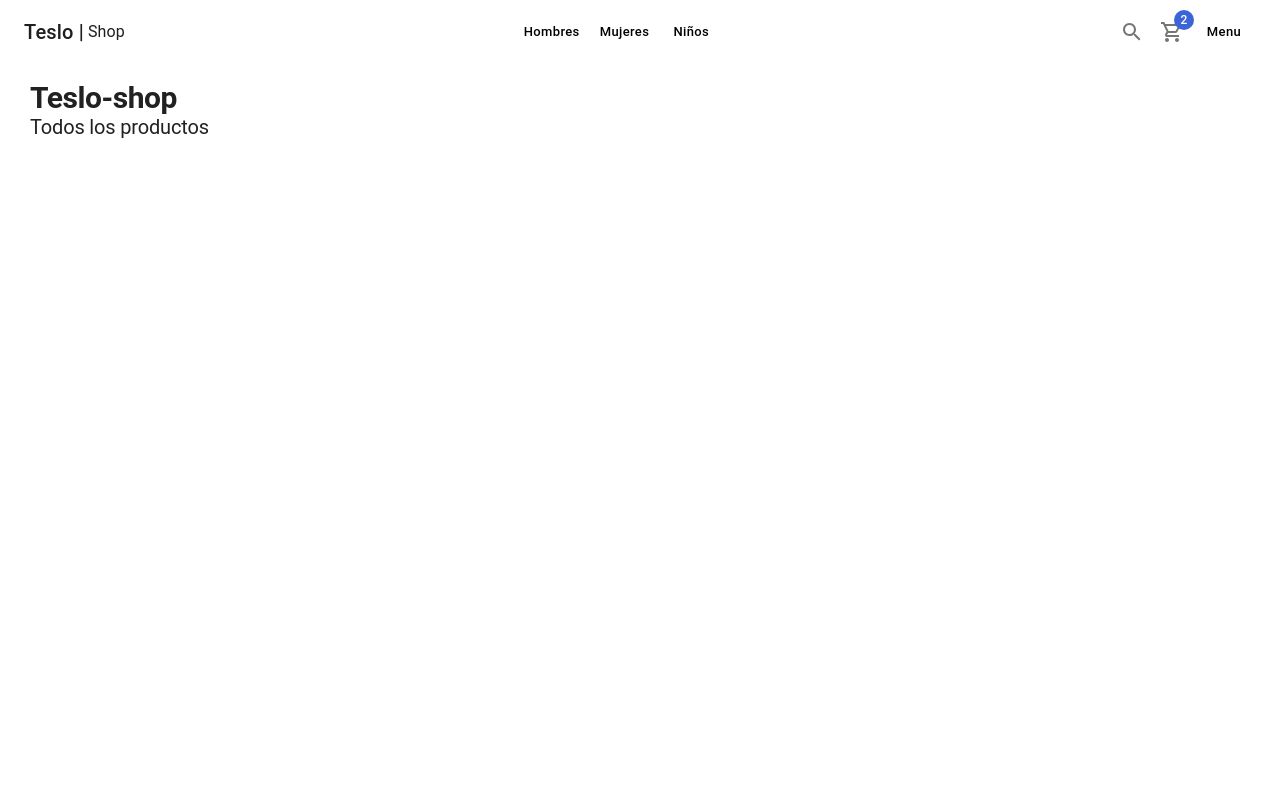
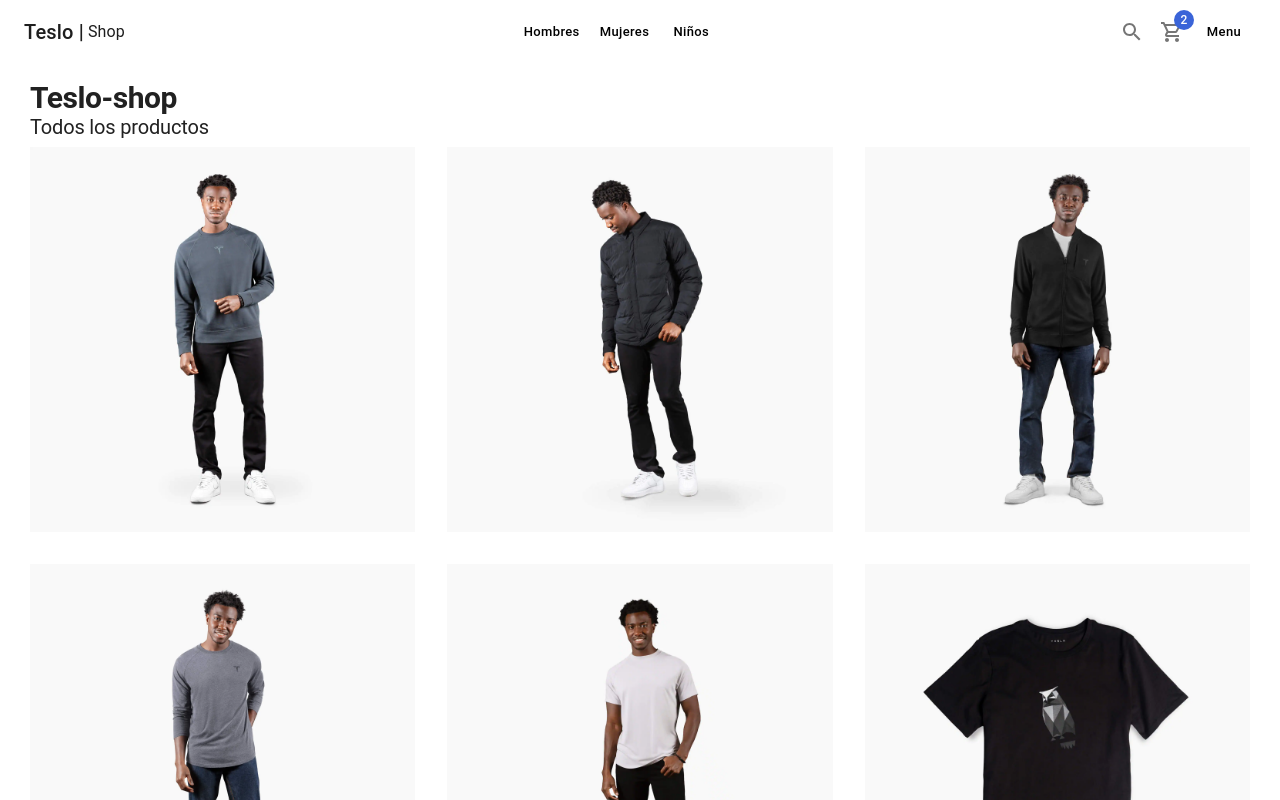
Before and after one commit to GerardoDev25/teslo-shop__Nextjs_curso, a Next.js app: page / in a window 1280 px wide. Shown: the top 800 px of the page. Built offline with nearby package versions, Linux system fonts and the light colour scheme.

Commit message:
9. Home Page - Temporal

```diff
--- a/pages/index.tsx
+++ b/pages/index.tsx
@@ -1,15 +1,33 @@
-import { Typography } from '@mui/material';
+import { CardActionArea, CardMedia, Grid, Typography } from '@mui/material';
 import { ShopLayout } from '@/components/layout';
+import { initialData } from '@/database/products';
 
 function TesloShop() {
   return (
-    <ShopLayout title={'Teslo-Shop'} pageDescription={'encuentra los mujores productos aqui'}>
+    <ShopLayout
+      title={'Teslo-Shop'}
+      pageDescription={'encuentra los mujores productos aqui'}
+    >
       <Typography variant='h1' component='h1'>
         Teslo-shop
       </Typography>
       <Typography variant='h2' sx={{ mb: 1 }}>
         Todos los productos
       </Typography>
+
+      <Grid container spacing={4}>
+        {initialData.products.map((product) => (
+          <Grid item xs={6} sm={4} key={product.slug}>
+            <CardActionArea>
+              <CardMedia
+                component={'img'}
+                image={`products/${product.images[0]}`}
+                alt={product.title}
+              />
+            </CardActionArea>
+          </Grid>
+        ))}
+      </Grid>
     </ShopLayout>
   );
 }
```
